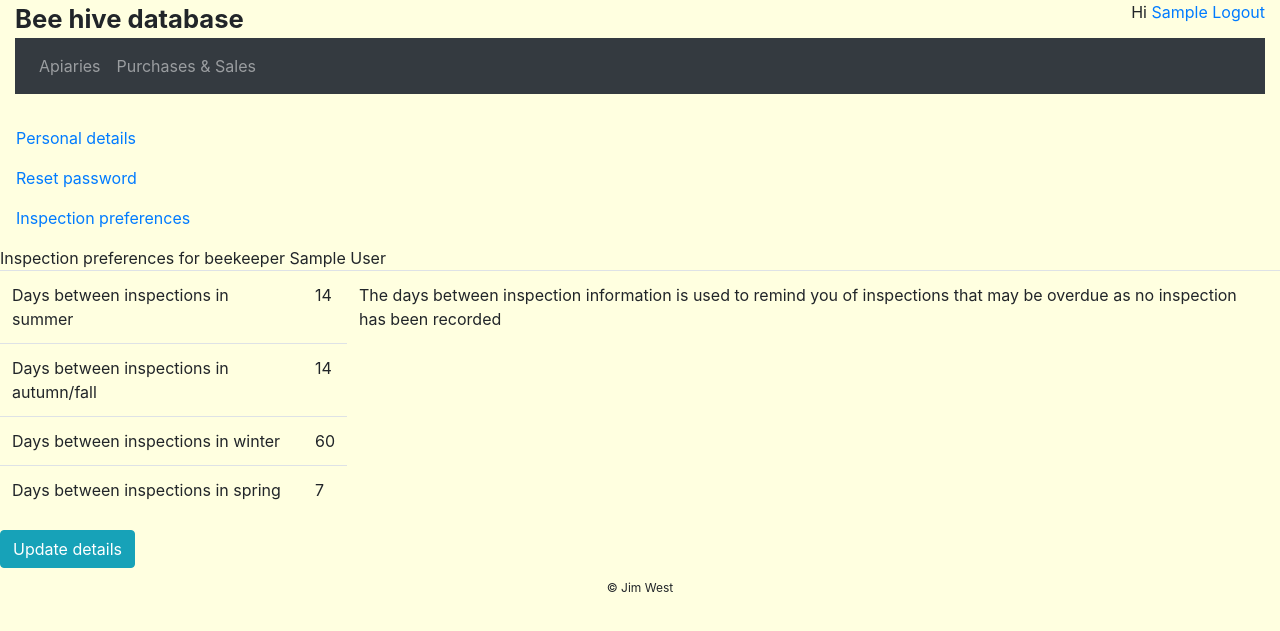
After one commit to Jimboeri/bee-db, a Django app: page /beedb/inspectPrefDetail/ in a window 1280 px wide. The commit adds this page. Shown: the top 631 px of the page. Run offline with Django 3.2, Linux system fonts and the light colour scheme; the visitor is signed in with stand-in values (Sample User, id 1); some libraries are stand-ins or nearby versions.

Commit message:
Profile updates

```diff
--- a/bee/beedb/models.py
+++ b/bee/beedb/models.py
@@ -59,6 +59,15 @@ class Profile(models.Model):
         help_text="The last apiary selected from the index page",
         on_delete=models.SET_NULL,
     )
+    inspectPeriodSummer = models.IntegerField("Days between inspections in summer", default=14)
+    inspectPeriodAutumn = models.IntegerField(default=14)
+    inspectPeriodWinter = models.IntegerField(default=60)
+    inspectPeriodSpring = models.IntegerField(default=7)
+    inspectHealthIndex = models.BooleanField(default=True)
+    inspectManualIndex = models.BooleanField(default=False)
+    inspectDiaryAdd = models.BooleanField(default=True)
+
+    weeklySummary = models.CharField(max_length=1, default=" ")
 
     def __str__(self):
         return self.user.username
@@ -90,6 +99,8 @@ class Colony(models.Model):
     )
     status_dt = models.DateTimeField(null=True, blank=True, default = timezone.now)
     lastAction = models.DateTimeField(null=True, blank=True, default = timezone.now)
+    queenRight = models.BooleanField(default=True)
+    size = models.IntegerField(default=3)
 
     class Meta:
         ordering = ["colonyID"]
--- /dev/null
+++ b/bee/beedb/profile.py
@@ -0,0 +1,88 @@
+from django.shortcuts import render, get_object_or_404, redirect
+from django.http import HttpResponse, HttpResponseRedirect
+from django.contrib.auth.decorators import login_required
+from django.contrib.auth.models import User
+#from django.contrib.auth.forms import UserCreationForm
+#from django.contrib.auth.tokens import default_token_generator
+#from django.contrib import auth, messages
+#from django.views import generic
+from django.urls import reverse
+from django.utils import timezone
+from django.utils.encoding import force_bytes, force_text
+from django.utils.http import urlsafe_base64_encode, urlsafe_base64_decode
+from django import forms
+
+from .models import Apiary
+
+from .forms import (
+    ProfileForm,
+    InspectPreferenceModelForm,
+)
+
+import datetime
+
+# Create your views here.
+
+
+@login_required
+def profileDetail(request):
+    print("Profile View profile.profileDetail")
+    print(request.user.first_name)
+    print(f"Beek ref {request.user.profile.bkRegistration}")
+
+    context = {"profileactive": "Y", "beek": request.user}
+    #context["jim"] = "Hello Jim"
+    return render(request, "beedb/profile/profile.html", context)
+
+
+@login_required
+def profileMod(request):
+
+    if request.method == "POST":
+        # print("Post message received")
+        nf = ProfileForm(request.POST)
+        if nf.is_valid():
+            request.user.first_name = nf.cleaned_data["firstName"]
+            request.user.last_name = nf.cleaned_data["surName"]
+            request.user.profile.phoneNumber = nf.cleaned_data["phoneNumber"]
+            request.user.profile.bkRegistration = nf.cleaned_data["bkRegistration"]
+            request.user.profile.address = nf.cleaned_data["address"]
+            request.user.email = nf.cleaned_data["email"]
+            request.user.save()
+            request.user.profile.save()
+            return HttpResponseRedirect(reverse("beedb:profileDetail"))
+    else:
+        nf = ProfileForm(initial={
+            "firstName": request.user.first_name,
+            "surName": request.user.last_name,
+            "phoneNumber": request.user.profile.phoneNumber,
+            "bkRegistration": request.user.profile.bkRegistration,
+            "address": request.user.profile.address,
+            "email": request.user.email,
+        })
+    context = {"form": nf}
+    return render(request, "beedb/profile/profileMod.html", context)
+
+@login_required
+def inspectPrefDetail(request):
+
+    context = {"profileactive": "Y", "beek": request.user}
+    return render(request, "beedb/profile/inspectPref.html", context)
+
+
+@login_required
+def inspectPrefMod(request):
+
+    if request.method == "POST":
+        # print("Post message received")
+        nf = InspectPreferenceModelForm(request.POST, instance=request.user.profile)
+        if nf.is_valid():
+            request.user.profile.save()
+
+            return HttpResponseRedirect(reverse("beedb:inspectPrefDetail"))
+        # if a GET (or any other method) we'll create a blank form
+    else:
+        nf = InspectPreferenceModelForm(instance=request.user.profile)
+
+    context = {"form": nf}
+    return render(request, "beedb/profile/inspectPrefMod.html", context)
--- a/bee/beedb/templates/beedb/diaryDetail.html
+++ b/bee/beedb/templates/beedb/diaryDetail.html
@@ -28,7 +28,6 @@ Diary entry Details
           <tr><td>Subject : </td><td class = "wrap_cell">{{ diary.subject }}</td></tr>
           <tr><td>Description : </td><td class = "wrap_cell">{{ diary.details }}</td></tr>
           <tr><td>Created : </td><td class = "wrap_cell">{{ diary.createdDt }}</td></tr>
-          <tr><td>Start date : </td><td class = "wrap_cell">{{ diary.startDt }}</td></tr>
           <tr><td>Due date : </td><td class = "wrap_cell">{{ diary.dueDt }}</td></tr>
           <tr><td>Completed : </td><td class = "wrap_cell">{{ diary.completed }}</td></tr>
         </table>
--- a/bee/beedb/templates/beedb/inspectMod.html
+++ b/bee/beedb/templates/beedb/inspectMod.html
@@ -17,6 +17,7 @@ Inspection Update
             <tr><th>Apiary : </th><th>{{ ins.colony.apiary.apiaryID }}</th></tr>
             <tr><th>Colony : </th><th>{{ ins.colony.colonyID }}</th></tr>
             {{ form.as_table }}
+            {{ diaryForm.as_table }}
           </table>
         <input type="submit" value="Submit">
         <span id="ins_cancel_button" class="cancel_button">
@@ -25,6 +26,5 @@ Inspection Update
       </form>
     </div>
   </div>
-
 </div>
 {% endblock %}
--- /dev/null
+++ b/bee/beedb/templates/beedb/profile/inspectPref.html
@@ -0,0 +1,36 @@
+{% extends "beedb/profile/profileBase.html" %}
+
+{% block title %}
+Profile
+{% endblock %}
+
+{% block profile-body %}
+<div class="bd_bee_background">
+  <div id="profile">
+    Inspection preferences for beekeeper {{ beek.first_name }} {{ beek.last_name }}
+    <table class="table">
+      <tr>
+        <td>Days between inspections in summer</td>
+        <td>{{ beek.profile.inspectPeriodSummer }}</td>
+        <td rowspan="4">The days between inspection information is used to remind you of inspections that may be overdue as no inspection has been recorded</td>
+      </tr>
+      <tr>
+        <td>Days between inspections in autumn/fall</td>
+        <td>{{ beek.profile.inspectPeriodAutumn }}</td>
+      </tr>
+      <tr>
+        <td>Days between inspections in winter</td>
+        <td>{{ beek.profile.inspectPeriodWinter }}</td>
+      </tr>
+      <tr>
+        <td>Days between inspections in spring</td>
+        <td>{{ beek.profile.inspectPeriodSpring }}</td>
+      </tr>
+
+    </table>
+    <div id="profile_mod_button" class="action_button">
+      <a href="{% url 'beedb:inspectPrefMod' %}" class="btn btn-info" role="button">Update details</a>
+    </div>
+  </div>
+</div>
+{% endblock %}
--- /dev/null
+++ b/bee/beedb/templates/beedb/profile/profileBase.html
@@ -0,0 +1,38 @@
+{% extends "beedb/webbase.html" %}
+
+{% block title %}
+Profile
+{% endblock %}
+
+{% block web-body %}
+  <div class="bd_bee_background">
+    <p> </p>
+    <div id="profileBase">
+      <div class="row">
+        <div class="column">
+          <nav class="navbar bd_bee_background">
+
+            <!-- Links -->
+            <ul class="navbar-nav">
+                <li class="nav-item">
+                <a class="nav-link" href="{% url 'beedb:profileDetail' %}">Personal details</a>
+                </li>
+                <li class="nav-item">
+                <a class="nav-link" href="{% url 'beedb:change_password' %}">Reset password</a>
+                </li>
+                <li class="nav-item">
+                <a class="nav-link" href="{% url 'beedb:inspectPrefDetail' %}">Inspection preferences</a>
+                </li>
+            </ul>
+
+          </nav>
+        </div>
+        <div class="column">
+          {% block profile-body %}
+            TEST-profile-base
+          {% endblock %}
+        </div>
+      </div>
+    </div>
+  </div>
+{% endblock %}
--- a/bee/beedb/templates/beedb/webbase.html
+++ b/bee/beedb/templates/beedb/webbase.html
@@ -24,7 +24,7 @@
 
       <div id="logged_in">
         {% if user.is_authenticated %}
-          Hi {{ user.username|capfirst }} <a href="{% url 'beedb:logout' %}">Logout</a>
+          Hi <a href="{% url 'beedb:profileDetail' %}">{{ user.username|capfirst }}</a> <a href="{% url 'beedb:logout' %}">Logout</a>
         {% else %}
           <a href="{% url 'beedb:signup' %}">Sign Up</a>
           <a href="{% url 'beedb:login' %}">Login</a>
--- a/bee/beedb/urls.py
+++ b/bee/beedb/urls.py
@@ -1,9 +1,8 @@
 from django.urls import path
-from django.conf.urls import url
 from django.contrib.auth import views as auth_views
 
 
-from . import views
+from . import views, profile
 
 app_name = "beedb"
 urlpatterns = [
@@ -33,6 +32,18 @@ urlpatterns = [
     path("inspection/del/<int:ins_ref>/", views.inspectDel, name="inspectDel"),
     path("diary/<int:diary_ref>/", views.diaryDetail, name="diaryDetail"),
     path("diary/modify/<int:diary_ref>/", views.diaryMod, name="diaryMod"),
+
+    path("profile/", profile.profileDetail, name="profileDetail"),
+    path("profileMod/", profile.profileMod, name="profileMod"),
+    path("passwordMod/", auth_views.PasswordChangeView.as_view(
+            template_name='beedb/profile/change_password.html',
+            success_url = '/beedb/'
+        ),
+        name='change_password'
+    ),
+    path("inspectPrefDetail/", profile.inspectPrefDetail, name="inspectPrefDetail"),
+    path("inspectPrefMod/", profile.inspectPrefMod, name="inspectPrefMod"),
+
     path("purch/", views.purchSales, name="purchSales"),
     path("logout/", views.logout, name="logout"),
     path("login/", views.login, name="login"),
```
Also changed, not shown: bee/beedb/forms.py (+53 -16 lines), bee/beedb/templates/beedb/profile/change_password.html (added, +18 -0 lines), bee/beedb/templates/beedb/profile/profile.html (added, +41 -0 lines), bee/beedb/templates/beedb/profile/profileMod.html (added, +24 -0 lines), bee/beedb/views.py (+11 -1 lines), bee/beedb/migrations/0038_auto_20211205_1554.py (added), bee/beedb/migrations/0039_auto_20220114_1651.py (added), bee/beedb/templatetags/__init__.py (added).
